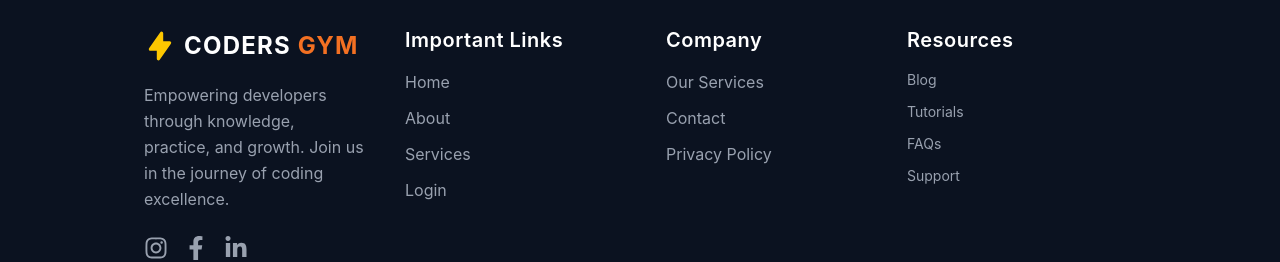
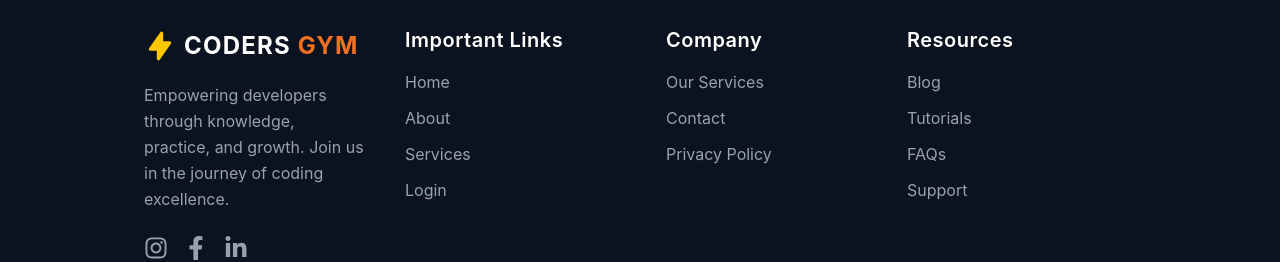
Before and after one commit to ShanzaArooj142/coders-gym-website, a React (Vite) app in the folder coders-gym/: page / in a window 1280 px wide. Shown: the part 3043-3305 px from the top of the page. Built offline with nearby package versions, Linux system fonts and the light colour scheme.

Commit message:
Fix paragraph formatting in Blogs component and update font size in Footer component

```diff
--- a/coders-gym/src/App.jsx
+++ b/coders-gym/src/App.jsx
@@ -65,7 +65,7 @@ const App = () => {
           <Blogs
            img={"https://codergym.netlify.app/3.webp"}
            heading={<h1>Your Health, Our Priority- <br />Stay Strong & Fit</h1>}
-           paragraph={<p>A healthy lifestyle starts with the right mindset. Join us and take the first <br /> step toward a stronger and happier you!</p>}
+           paragraph={<p>A healthy lifestyle starts with the right mindset. Join us and take the first  step toward a stronger and happier you!</p>}
            button="Explore More"
 
           />
--- a/coders-gym/src/components/Footer.jsx
+++ b/coders-gym/src/components/Footer.jsx
@@ -52,7 +52,7 @@ const Footer = () => {
             <h3 className="text-white font-semibold text-xl tracking-wide mb-4">
               Resources
             </h3>
-            <ul className="flex flex-col gap-3 text-sm">
+            <ul className="flex flex-col gap-3 text-md">
               <li><a href="#" className="hover:text-white transition-colors">Blog</a></li>
               <li><a href="#t" className="hover:text-white transition-colors">Tutorials</a></li>
               <li><a href="#" className="hover:text-white transition-colors">FAQs</a></li>
```
